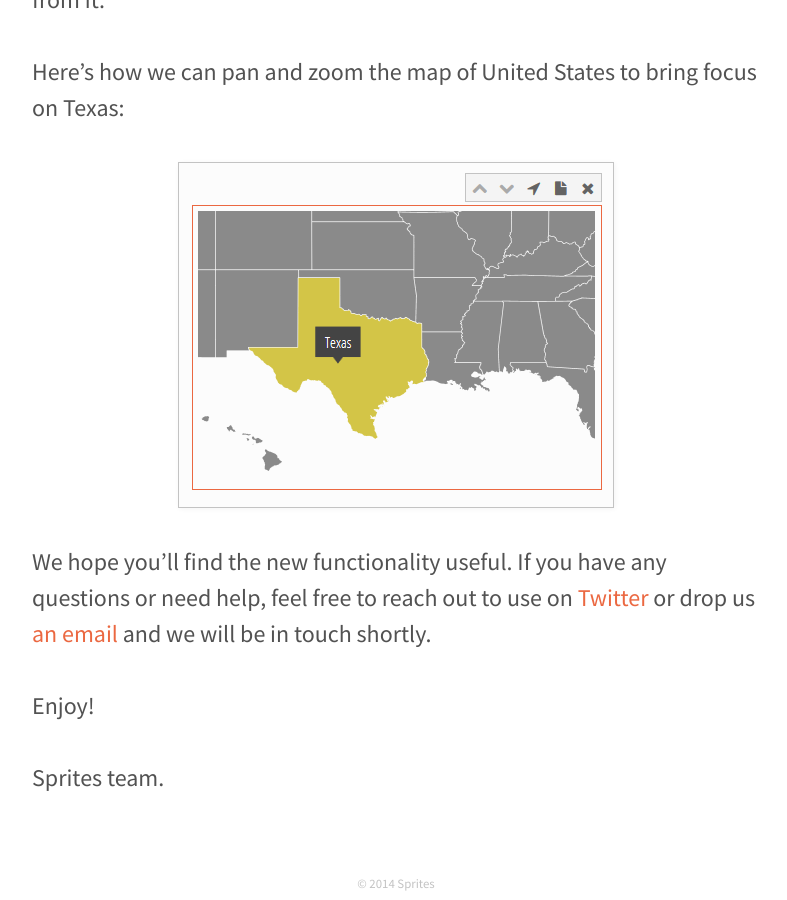
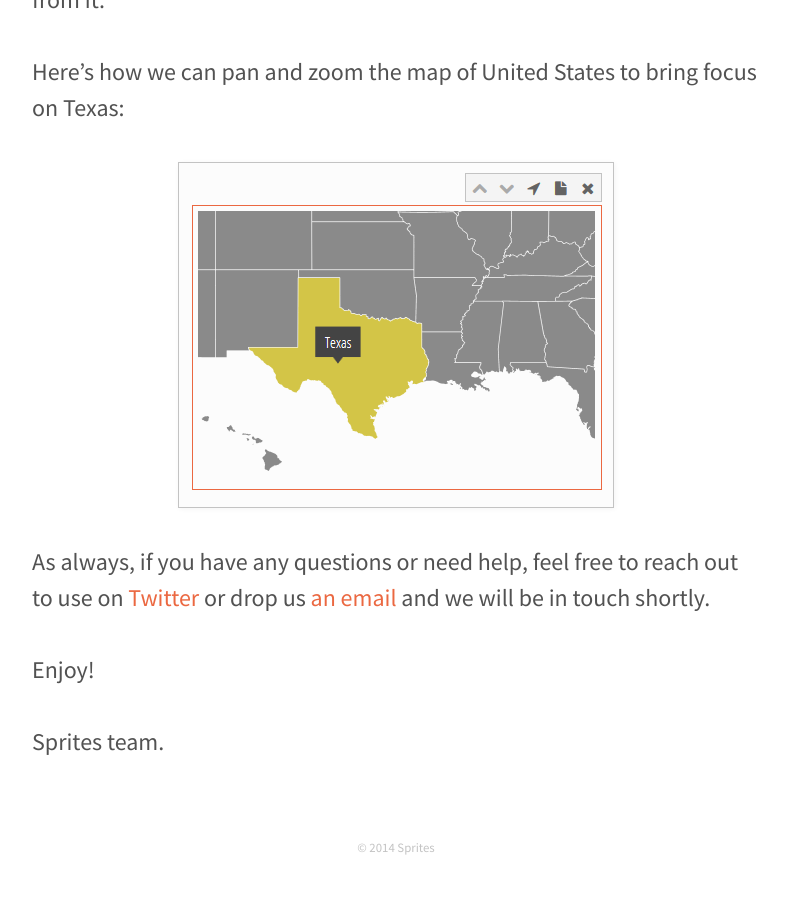
Before and after one commit to spritesapp/spritesapp.github.io, a Jekyll site: the page built from _posts/2014-08-18-pan-and-zoom-with-maps.md, in a window 1280 px wide and 900 px high, scrolled down 1251 px. Shown: the whole window, without its empty margins (244-1031 px from the left). Built offline with Jekyll 4.4.1, drawn with Linux system fonts in a browser that asks for light colours; after the commit the page ends 2115 px from its top, so only the background shows below that.

Commit message:
New blog post.

```diff
--- a/_posts/2014-08-18-pan-and-zoom-with-maps.md
+++ b/_posts/2014-08-18-pan-and-zoom-with-maps.md
@@ -17,7 +17,7 @@ Here's how we can pan and zoom the map of United States to bring focus on Texas:
 
 ![Map pan and zoom result](/assets/img/posts/map-pan-and-zoom-result.png "Map pan and zoom result")
 
-We hope you'll find the new functionality useful. If you have any questions or need help, feel free to reach out to use on [Twitter](https://twitter.com/spritesapp) or drop us [an email](https://spritesapp.com/contact) and we will be in touch shortly.
+As always, if you have any questions or need help, feel free to reach out to use on [Twitter](https://twitter.com/spritesapp) or drop us [an email](https://spritesapp.com/contact) and we will be in touch shortly.
 
 Enjoy!
 
```
